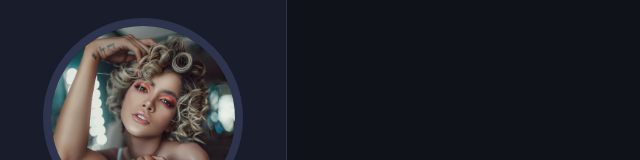
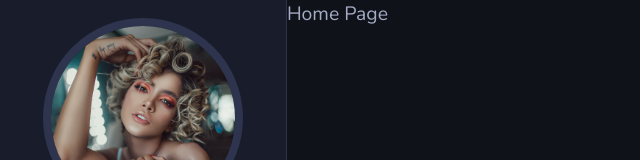
Before and after one commit to tomaszdanczak/portfolio-by-maclinz, a React (Create React App) app: page / in a window 1280 px wide. Shown: the top 160 px of the page, without its empty margins (0-640 px from the left). Built offline with nearby package versions, Linux system fonts and the light colour scheme.

Commit message:
feat: add JSX of Switch

```diff
--- a/src/App.js
+++ b/src/App.js
@@ -1,11 +1,40 @@
 import Sidebar from "./Components/Sidebar";
 import styled from "styled-components";
+import { Route, Switch } from "react-router";
+import HomePage from "./Pages/HomePage";
+import AboutPage from "./Pages/AboutPage";
+import ResumePage from "./Pages/ResumePage";
+import PortfoliosPage from "./Pages/PortfoliosPage";
+import BlogsPage from "./Pages/BlogsPage";
+import ContactPage from "./Pages/ContactPage";
 
 function App() {
   return (
     <div className="App">
       <Sidebar />
-      <MainContentStyled></MainContentStyled>
+
+      <MainContentStyled>
+        <Switch>
+          <Route path="/" exact>
+            <HomePage />
+          </Route>
+          <Route path="/about" exact>
+            <AboutPage />
+          </Route>
+          <Route path="/resume" exact>
+            <ResumePage />
+          </Route>
+          <Route path="/portfolios" exact>
+            <PortfoliosPage />
+          </Route>
+          <Route path="/blogs" exact>
+            <BlogsPage />
+          </Route>
+          <Route path="/contact" exact>
+            <ContactPage />
+          </Route>
+        </Switch>
+      </MainContentStyled>
     </div>
   );
 }
```
